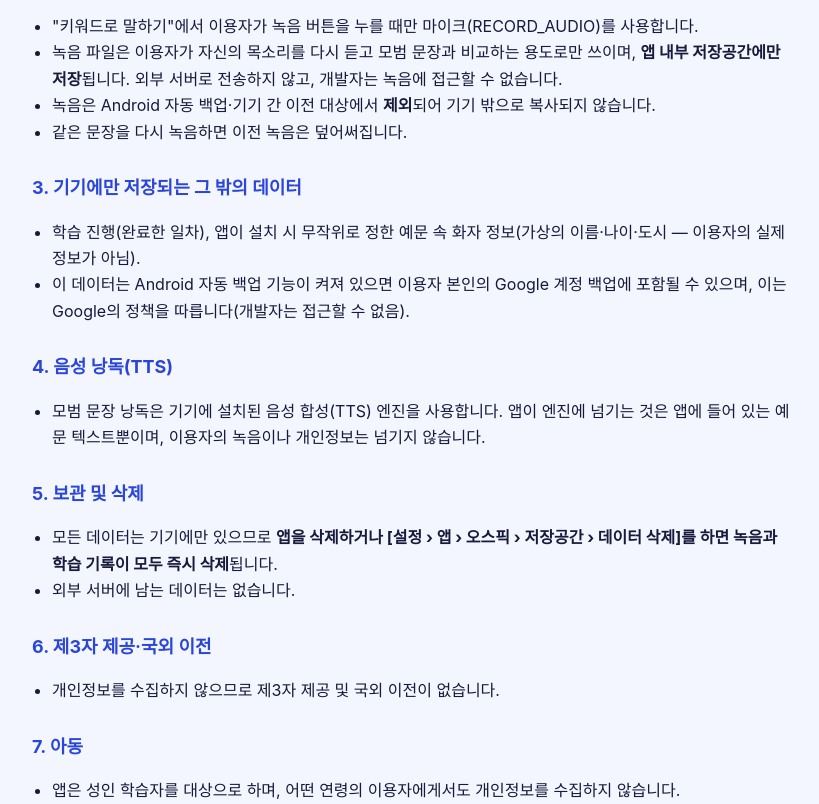
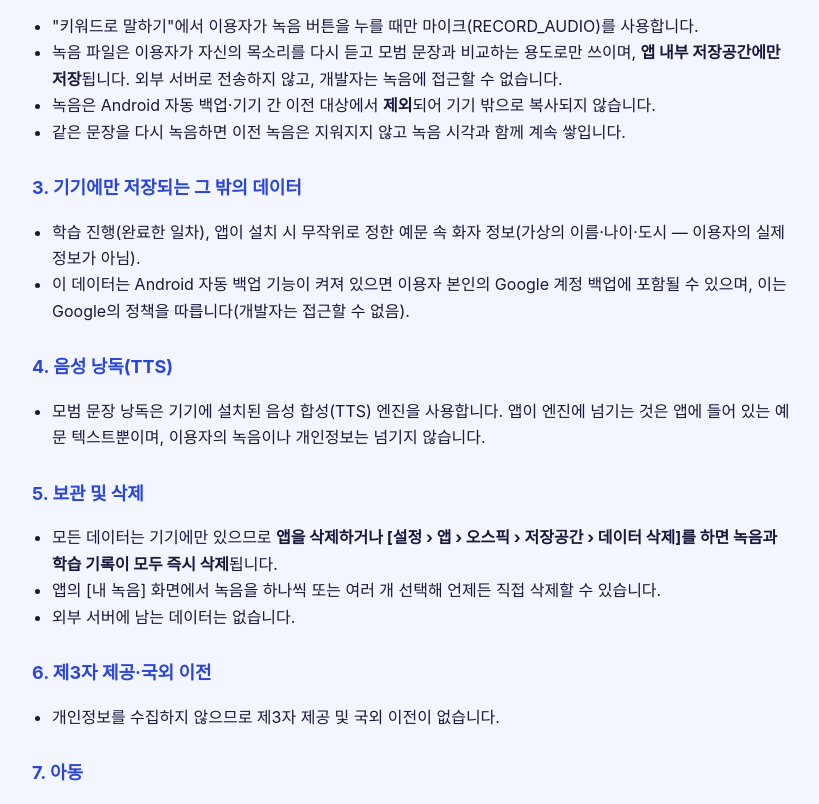
Before and after one commit to DongSangHyun/ospeak-legal, a plain HTML site: page index.html in a window 1280 px wide. Shown: the part 458-1262 px from the top of the page, without its empty margins (228-1047 px from the left). Drawn offline with Linux system fonts and the light colour scheme.

Commit message:
Update privacy policy: recordings accumulate, in-app delete
Co-Authored-By: Claude Opus 5.5 <noreply@anthropic.com>

```diff
--- a/index.html
+++ b/index.html
@@ -23,7 +23,7 @@ ul{padding-left:20px}code{background:#E3E9FF;padding:1px 5px;border-radius:5px}
 <li>&quot;키워드로 말하기&quot;에서 이용자가 녹음 버튼을 누를 때만 마이크(RECORD_AUDIO)를 사용합니다.</li>
 <li>녹음 파일은 이용자가 자신의 목소리를 다시 듣고 모범 문장과 비교하는 용도로만 쓰이며, <b>앱 내부 저장공간에만 저장</b>됩니다. 외부 서버로 전송하지 않고, 개발자는 녹음에 접근할 수 없습니다.</li>
 <li>녹음은 Android 자동 백업·기기 간 이전 대상에서 <b>제외</b>되어 기기 밖으로 복사되지 않습니다.</li>
-<li>같은 문장을 다시 녹음하면 이전 녹음은 덮어써집니다.</li>
+<li>같은 문장을 다시 녹음하면 이전 녹음은 지워지지 않고 녹음 시각과 함께 계속 쌓입니다.</li>
 </ul>
 <h2>3. 기기에만 저장되는 그 밖의 데이터</h2>
 <ul>
@@ -37,6 +37,7 @@ ul{padding-left:20px}code{background:#E3E9FF;padding:1px 5px;border-radius:5px}
 <h2>5. 보관 및 삭제</h2>
 <ul>
 <li>모든 데이터는 기기에만 있으므로 <b>앱을 삭제하거나 [설정 › 앱 › 오스픽 › 저장공간 › 데이터 삭제]를 하면 녹음과 학습 기록이 모두 즉시 삭제</b>됩니다.</li>
+<li>앱의 [내 녹음] 화면에서 녹음을 하나씩 또는 여러 개 선택해 언제든 직접 삭제할 수 있습니다.</li>
 <li>외부 서버에 남는 데이터는 없습니다.</li>
 </ul>
 <h2>6. 제3자 제공·국외 이전</h2>
```
